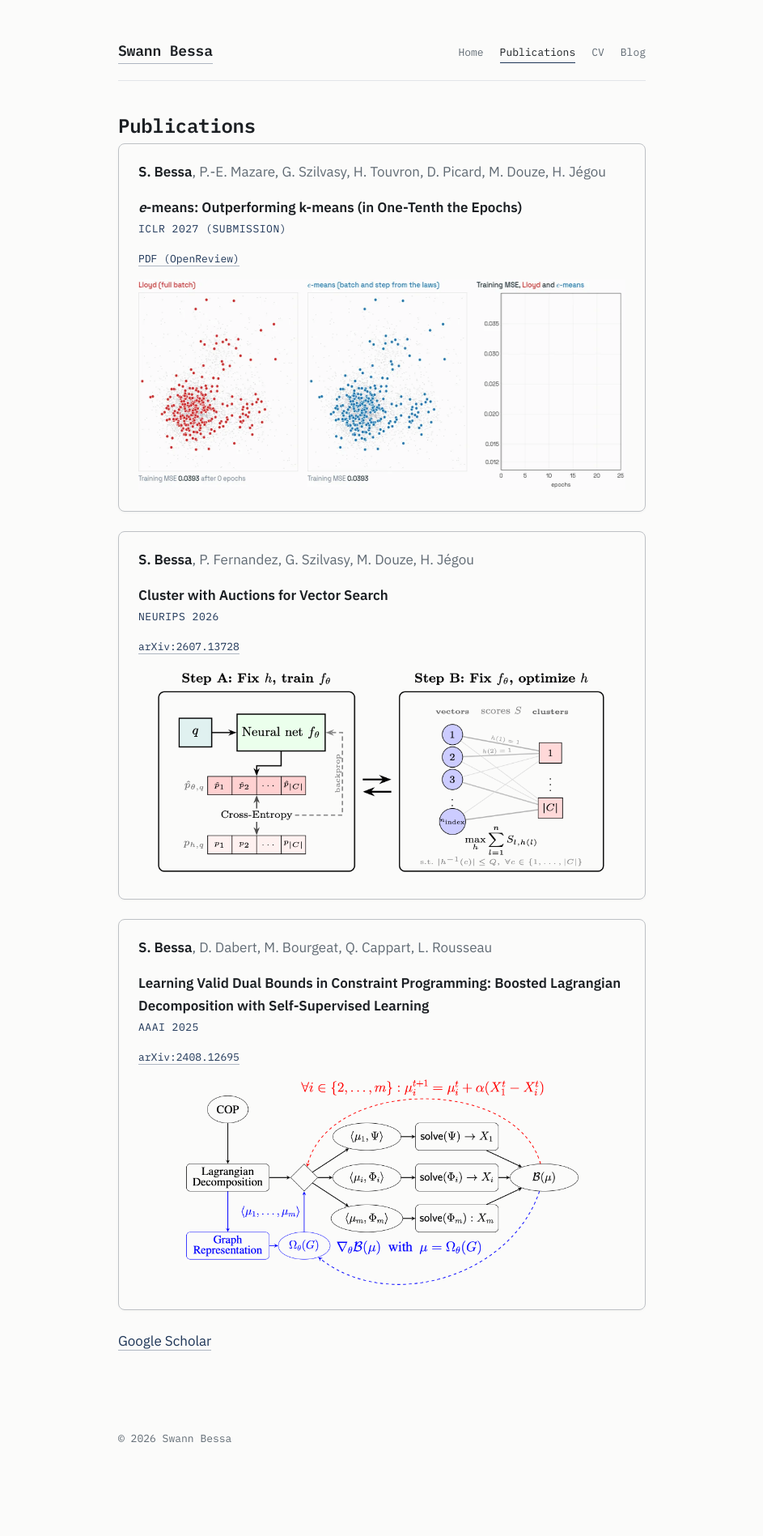
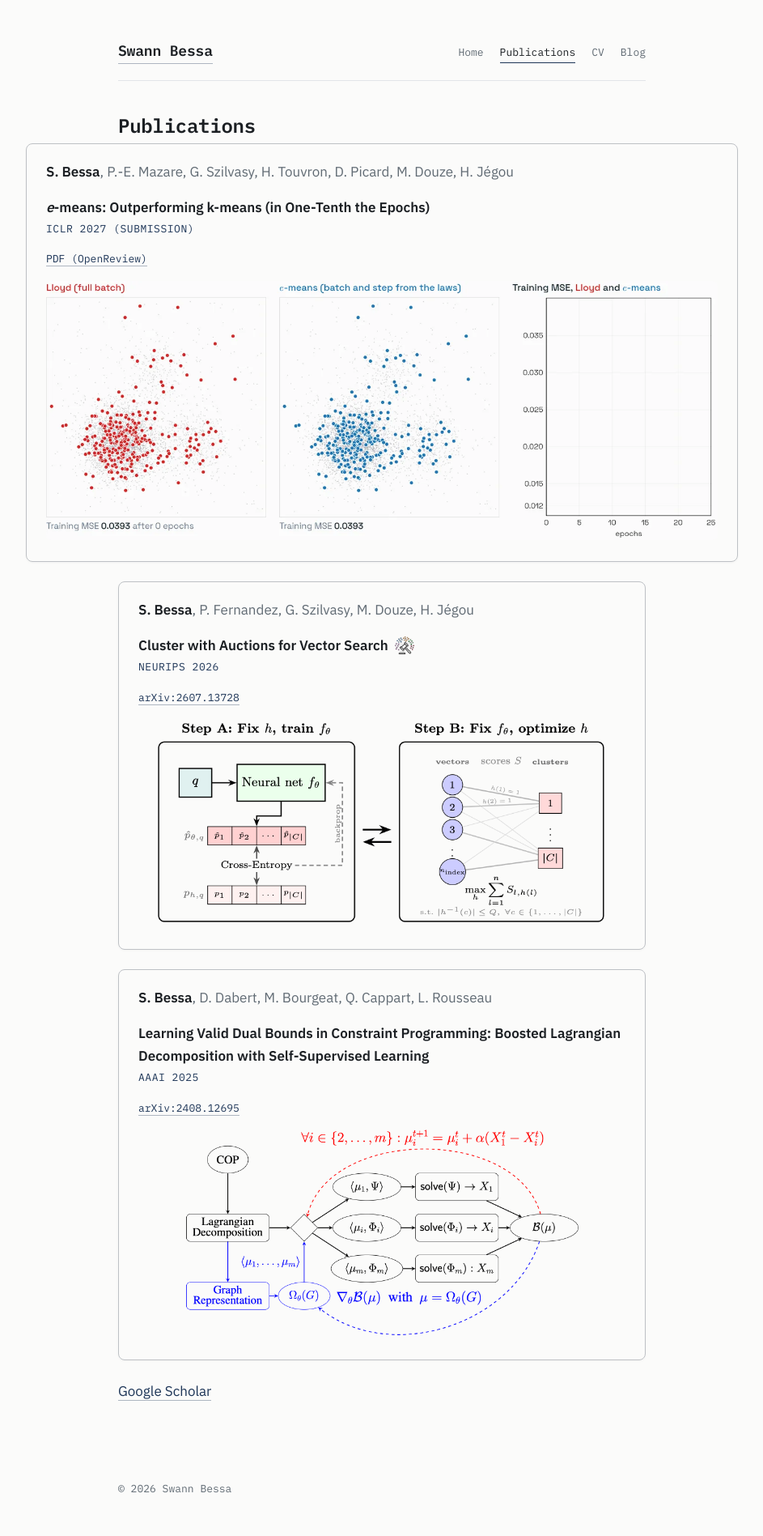
Before and after one commit to swannbessa/swannbessa.github.io, a Jekyll site: the page built from publications.md, in a window 1280 px wide. Shown: the whole page at 81% size, without its empty margins (168-1111 px from the left). Built offline with Jekyll 4.4.1, drawn with Linux system fonts in a browser that asks for light colours; before the commit the page ends 1835 px from its top, so only the background shows below that.

Commit message:
Make e-means animation a wider hero figure; add CwA gavel logo next to its title

```diff
--- a/assets/style.css
+++ b/assets/style.css
@@ -155,6 +155,14 @@ li { margin-bottom: 6px; }
   margin: 0 0 2px;
 }
 
+.entry-logo {
+  height: 22px;
+  width: auto;
+  vertical-align: middle;
+  margin-left: 8px;
+  margin-top: -3px;
+}
+
 .entry-meta {
   font-family: var(--mono);
   font-size: var(--fs-xs);
@@ -179,6 +187,13 @@ li { margin-bottom: 6px; }
 }
 .pub:last-child { margin-bottom: 0; }
 
+.pub-wide {
+  width: 880px;
+  max-width: 94vw;
+  margin-left: 50%;
+  transform: translateX(-50%);
+}
+
 .pub-figure {
   display: block;
   max-width: 100%;
@@ -186,6 +201,15 @@ li { margin-bottom: 6px; }
   width: auto;
   margin: 14px auto 4px;
   background: var(--bg);
+}
+
+.pub-hero {
+  display: block;
+  width: 100%;
+  height: auto;
+  margin: 16px auto 4px;
+  background: var(--bg);
+  border-radius: 6px;
 }
 
 .pub-authors { color: var(--muted); font-size: var(--fs-base); }
--- a/publications.md
+++ b/publications.md
@@ -6,17 +6,17 @@ permalink: /publications/
 
 # Publications
 
-<div class="pub">
+<div class="pub pub-wide">
   <p class="pub-authors"><span class="me">S. Bessa</span>, P.-E. Mazare, G. Szilvasy, H. Touvron, D. Picard, M. Douze, H. Jégou</p>
   <p class="entry-title"><i>e</i>-means: Outperforming k-means (in One-Tenth the Epochs)</p>
   <p class="entry-venue">ICLR 2027 (submission)</p>
   <p class="entry-meta"><a href="https://openreview.net/pdf?id=pt14gnV3dl">PDF (OpenReview)</a></p>
-  <img class="pub-figure" src="{{ '/assets/emeans-anim.webp' | relative_url }}" alt="On a 2-D toy, e-means after 4 mini-batch epochs beats Lloyd's k-means after 25 epochs">
+  <img class="pub-hero" src="{{ '/assets/emeans-anim.webp' | relative_url }}" alt="On a 2-D toy, e-means after 4 mini-batch epochs beats Lloyd's k-means after 25 epochs">
 </div>
 
 <div class="pub">
   <p class="pub-authors"><span class="me">S. Bessa</span>, P. Fernandez, G. Szilvasy, M. Douze, H. Jégou</p>
-  <p class="entry-title">Cluster with Auctions for Vector Search</p>
+  <p class="entry-title">Cluster with Auctions for Vector Search<img class="entry-logo" src="{{ '/assets/cwa-logo.png' | relative_url }}" alt="CwA logo: an auction gavel fanned by colored cluster graphs"></p>
   <p class="entry-venue">NeurIPS 2026</p>
   <p class="entry-meta"><a href="https://arxiv.org/abs/2607.13728">arXiv:2607.13728</a></p>
   <img class="pub-figure" src="{{ '/assets/cwa-figure.png' | relative_url }}" alt="CwA alternates training the neural probing function and solving the auction assignment">
```
Also changed, not shown: assets/cwa-logo.png (added).
